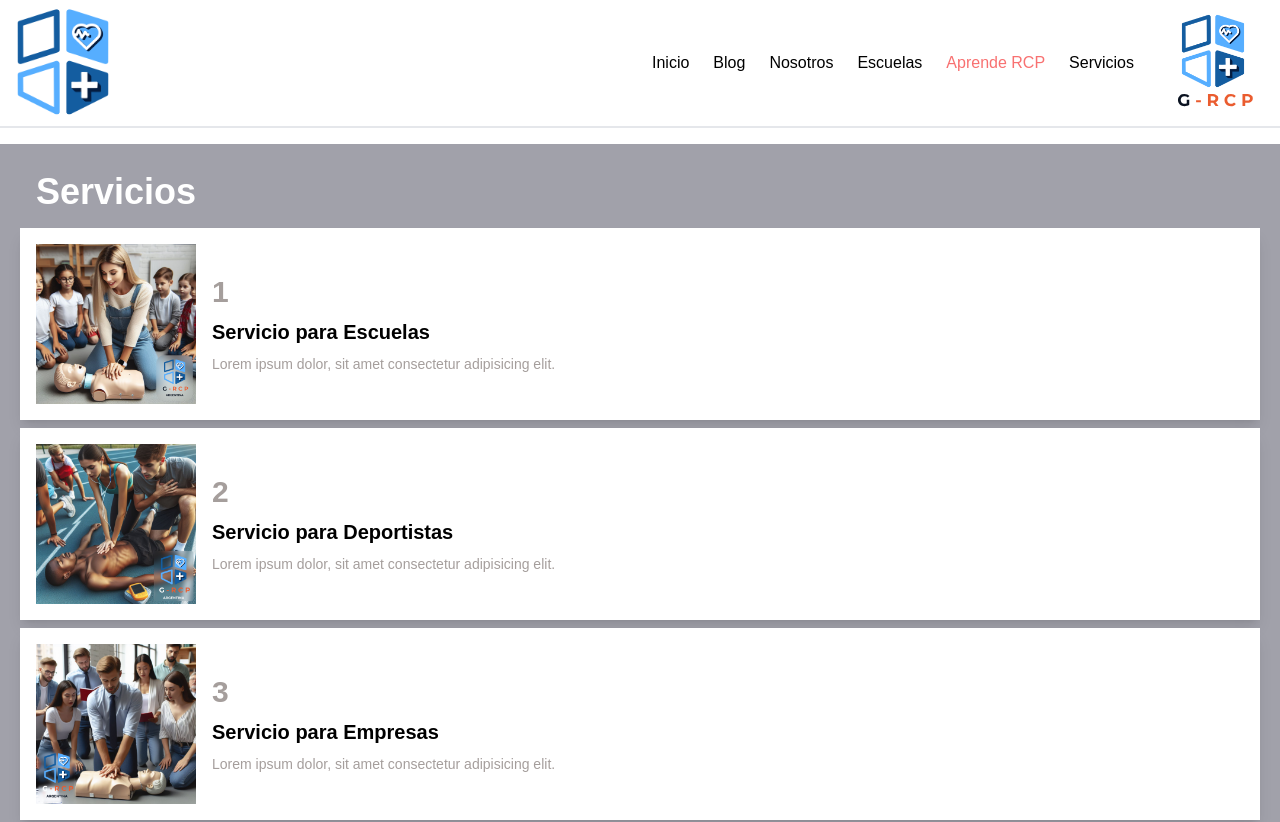
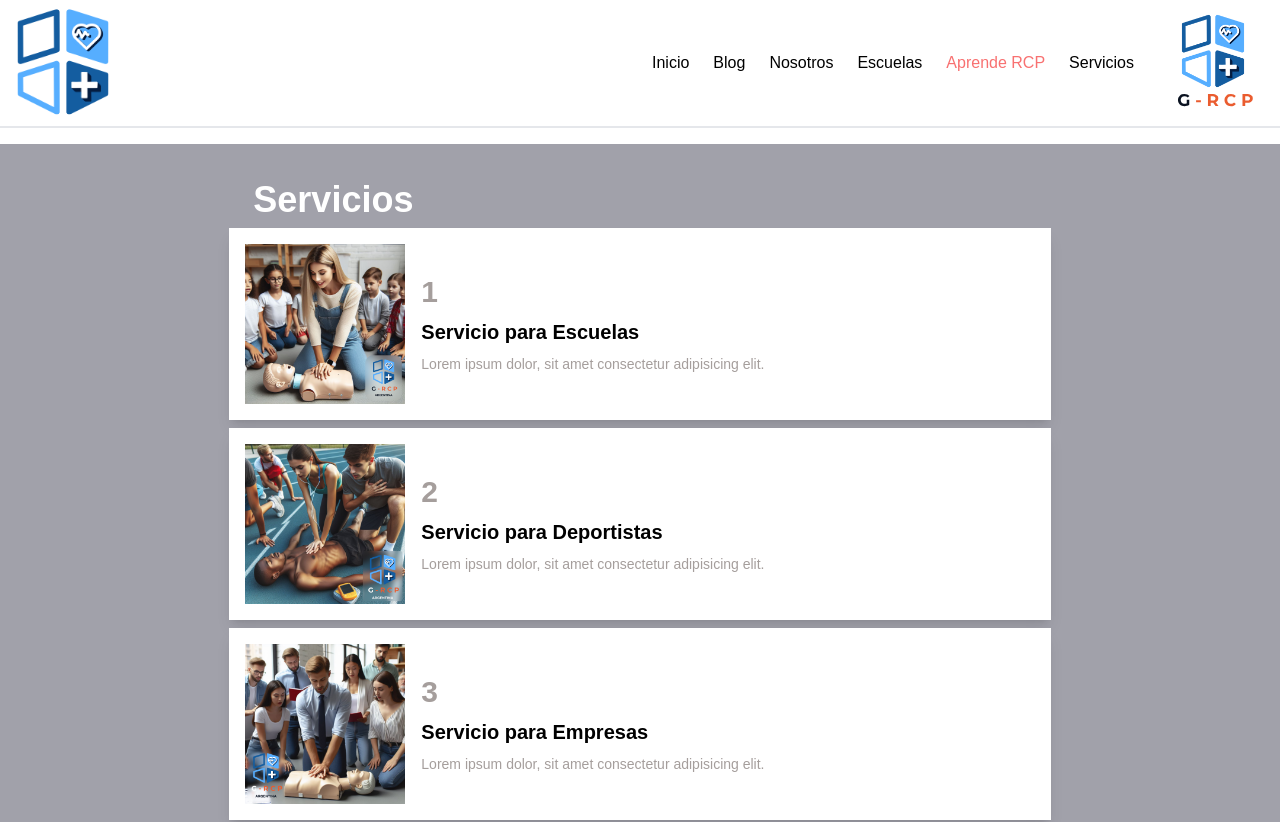
Before and after one commit to julianperuzzi/G-RCP-ARGENTINA, a React (Vite) app: page /Servicios in a window 1280 px wide. Shown: the top 822 px of the page. Built offline with nearby package versions, Linux system fonts and the light colour scheme.

Commit message:
Update ServiciosPages.jsx

```diff
--- a/src/pages/ServiciosPages.jsx
+++ b/src/pages/ServiciosPages.jsx
@@ -40,8 +40,8 @@ const ServiciosPages = () => {
 
   return (
     <section className="bg-zinc-400 my-4 p-3">
+      <div className="p-2 md:w-2/3 md:mx-auto">
       <h1 className="text-white text-4xl pt-4 pl-3c font-bold pl-6">Servicios</h1>
-      <div className="p-2">
         {serviciosData.map((service) => (
           <article
             key={service.id}
```
